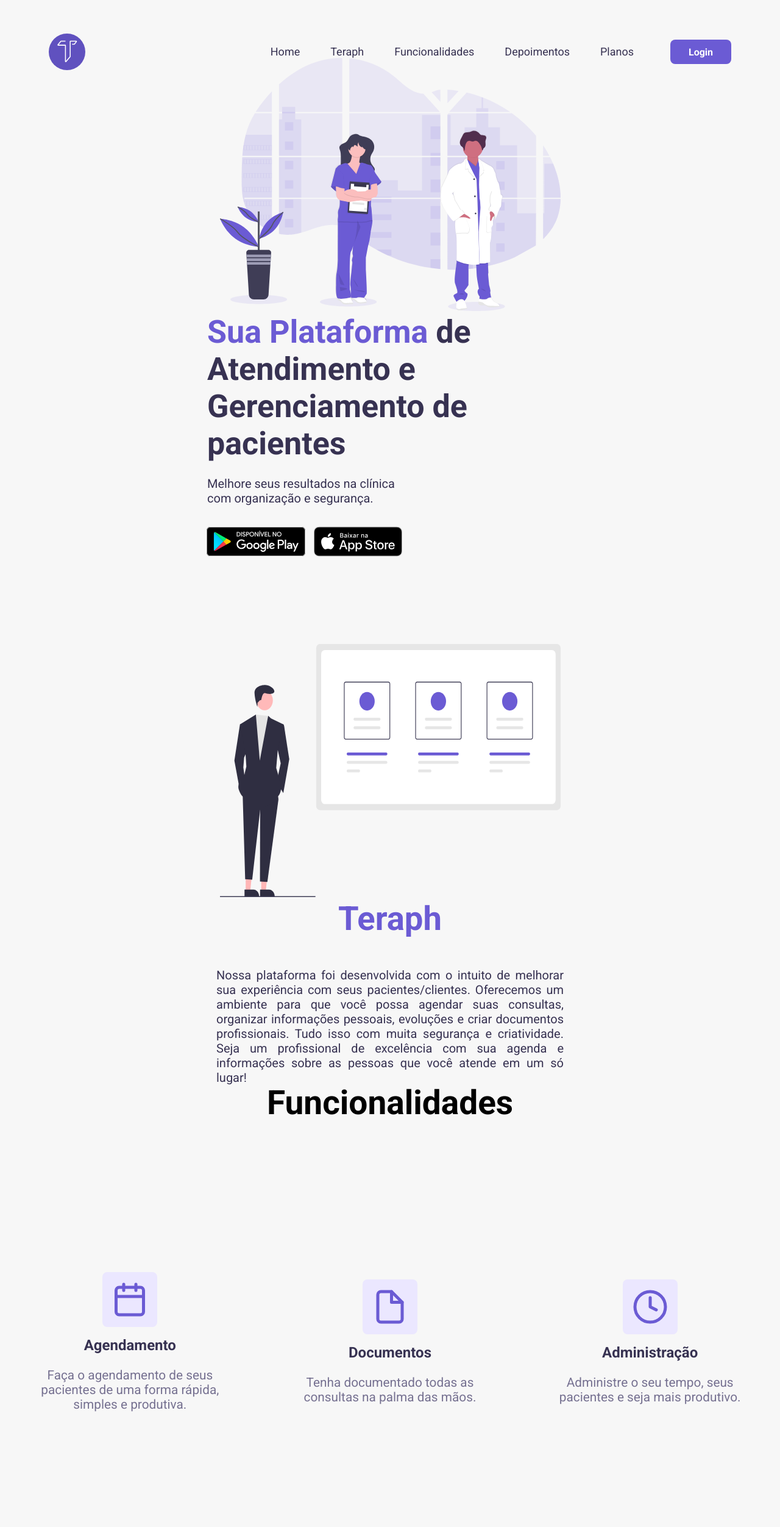
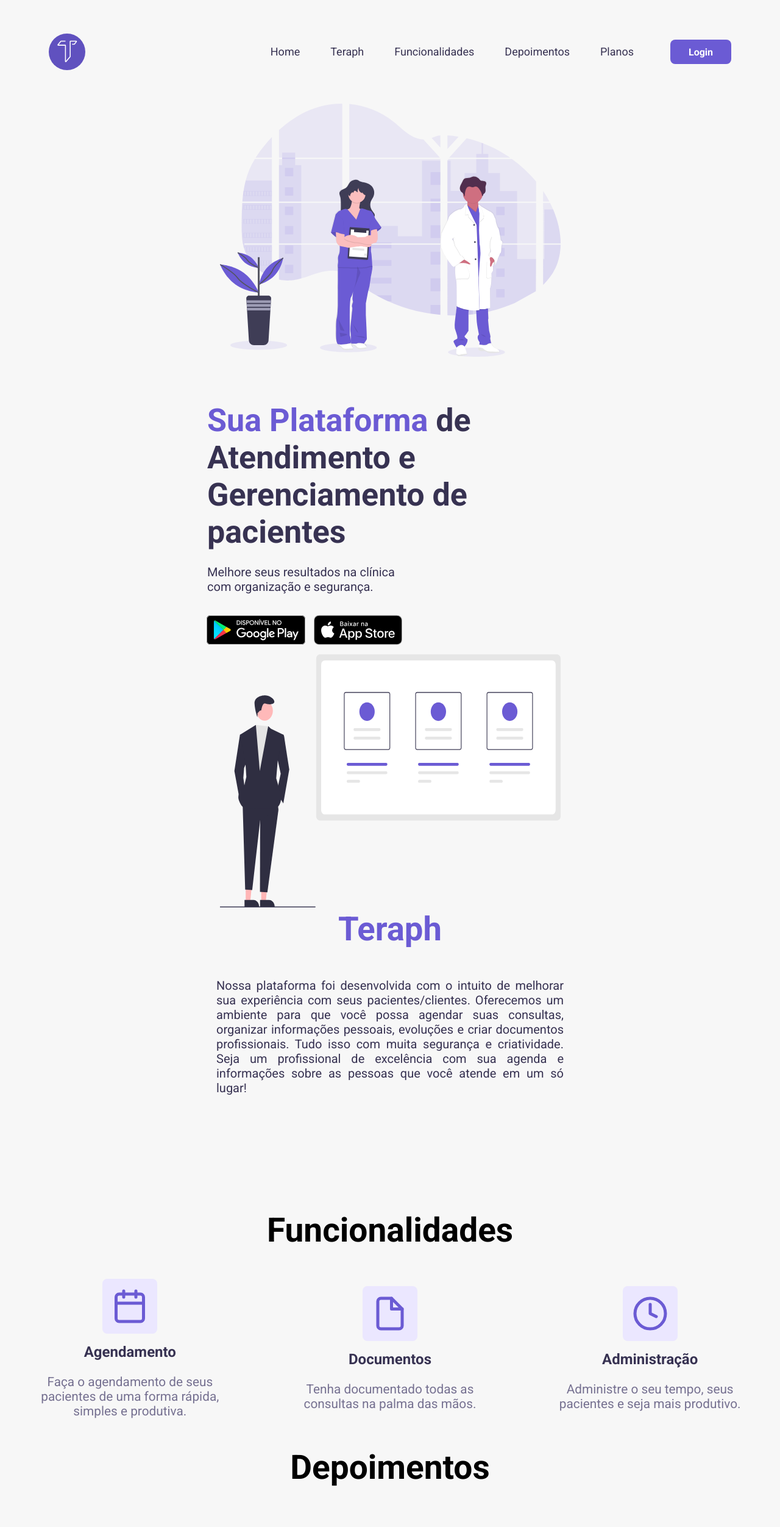
Before and after one commit to Criative-Inc/TeraphLandingPage, a Next.js app: page / in a window 1280 px wide. Shown: the top 2504 px of the page at 61% size. Built offline with nearby package versions, Linux system fonts and the light colour scheme.

Commit message:
responsive styles :iphone:

```diff
--- a/src/components/CardsFunctionalities/styles.ts
+++ b/src/components/CardsFunctionalities/styles.ts
@@ -18,6 +18,8 @@ export const Card = styled.div`
   justify-content: center;
   align-items: center;
 
+  margin: 3rem;
+
   max-width: 380px;
 
   h3 {
--- a/src/components/Footer/styles.ts
+++ b/src/components/Footer/styles.ts
@@ -117,9 +117,12 @@ export const FooterFooter = styled.footer`
   align-items: center;
   margin: auto 0;
 
-  @media (max-width: 600px) {
-    display: flex;
-    flex-direction: column;
+  @media (max-width: 880px) {
+    gap: 10rem;
+  }
+
+  @media (max-width: 880px) {
+    gap: 0;
   }
 `;
 
@@ -188,4 +191,9 @@ export const TopButton = styled.div`
     svg {
       color: ${({ theme }) => theme.colors.white};
     }
+
+    @media (max-width: 480px) {
+        width: 38px;
+        height: 38px;
+    }
 `;
--- a/src/components/Plans/styles.ts
+++ b/src/components/Plans/styles.ts
@@ -70,7 +70,12 @@ export const Plan = styled.section`
 
   @media (max-width: 470px) {
     .plan-box {
-      width: 310px;
+      width: 280px;
+
+      button {
+        width: 220px;
+        height: 50px;
+      }
     }
   }
 `;
--- a/src/styles/styles.ts
+++ b/src/styles/styles.ts
@@ -39,7 +39,7 @@ export const ContentHome = styled.section`
 
   @media (max-width: 1280px) {
     flex-direction: column-reverse;
-    margin-top: 8rem;
+    height: 100%;
 
     figure {
       width: 559px;
@@ -109,7 +109,6 @@ export const ContentProject = styled.section`
 
   @media (max-width: 1280px) {
     flex-direction: column;
-    margin-top: 8rem;
 
     figure {
       width: 559px;
@@ -158,7 +157,6 @@ export const ContentFunctionalities = styled.section`
     display: flex;
     justify-content: space-around;
     align-items: center;
-    height: 100%;
 
     margin: 0 auto;
   }
@@ -171,8 +169,12 @@ export const ContentFunctionalities = styled.section`
     text-align: center;
   }
 
+  @media (max-width: 1280px) {
+    height: 100%;
+    margin-top: 12rem;
+  }
+
   @media (max-width: 930px) {
-    height: 80vh;
 
     .box-cards {
       flex-wrap: wrap;
```
